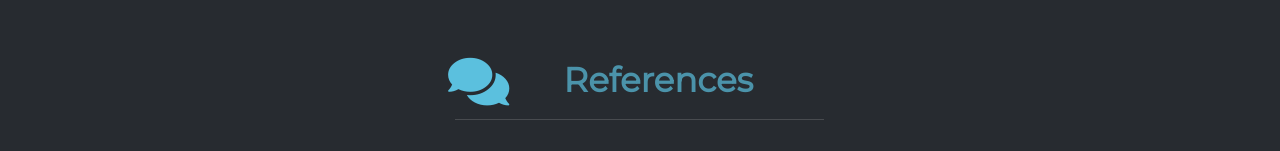
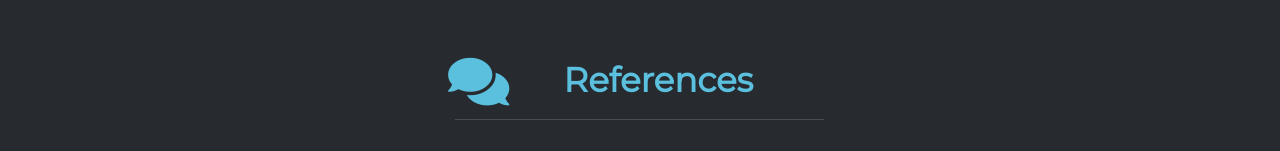
Before and after one commit to attila5287/stainedglass, a React app: page / in a window 1280 px wide. Shown: the part 303-454 px from the top of the page. Built offline with nearby package versions, Linux system fonts and the light colour scheme.

Commit message:
fix opacity

```diff
--- a/src/components/Imaj/index.jsx
+++ b/src/components/Imaj/index.jsx
@@ -4,7 +4,7 @@ import {Animated} from 'react-animated-css';
 export default function index(props) {
   return (
     <div>
-      <Animated animationIn='flipInY`' animationInDelay={Math.floor(2000*Math.random())} isVisible={true}>
+      <Animated animationIn='fadeIn' animationInDelay={Math.floor(2000*Math.random())} isVisible={true}>
         <img className="add-anime img-minix" src={props.src} alt={props.alt}/>
       </Animated>
     </div>
--- a/src/components/Info/index.jsx
+++ b/src/components/Info/index.jsx
@@ -45,7 +45,7 @@ export default function index() {
                 return (
                     <div className='text-details' key={'info' + i}>
                         <button
-                            className="add-anime btn-lg btn w-100 btn-outline-secondary border-0 border-bottom border-info rounded-4xl my-3"
+                            className="add-anime btn-lg btn w-100 btn-outline-secondary border-0 border-bottom border-info rounded-2xl my-3"
                             type="button"
                             data-toggle="collapse"
                             data-target={"#collapseExample" + i}
--- a/src/components/Titre/index.jsx
+++ b/src/components/Titre/index.jsx
@@ -5,7 +5,7 @@ export default function index(props) {
         <div>
             <div className='titre text-info'>
             <i className={ "fa-pull-left fa" + props.icon }></i>
-            <b className="opac-70">    { props.title } </b>
+            <b className="">    { props.title } </b>
             </div>
             <hr className='mx-2' />
         </div>
```
Also changed, not shown: 2 other files (tests, documents, lock files or other folders).
